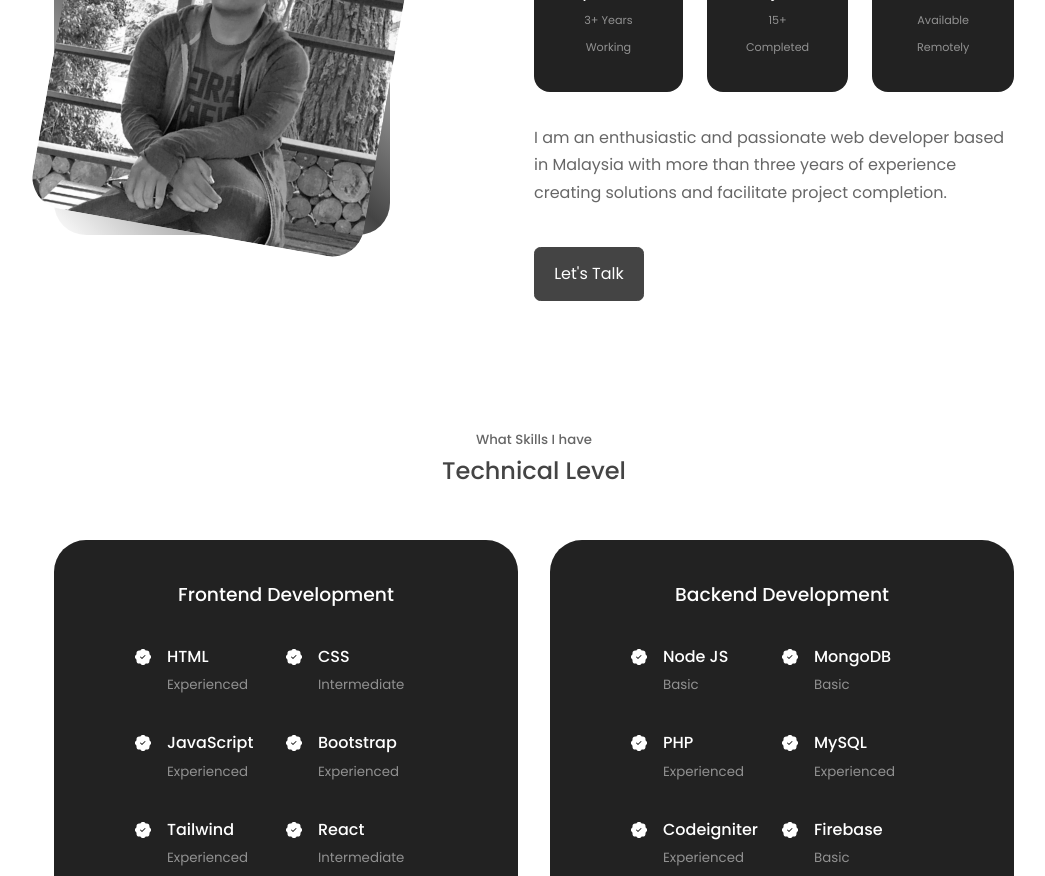
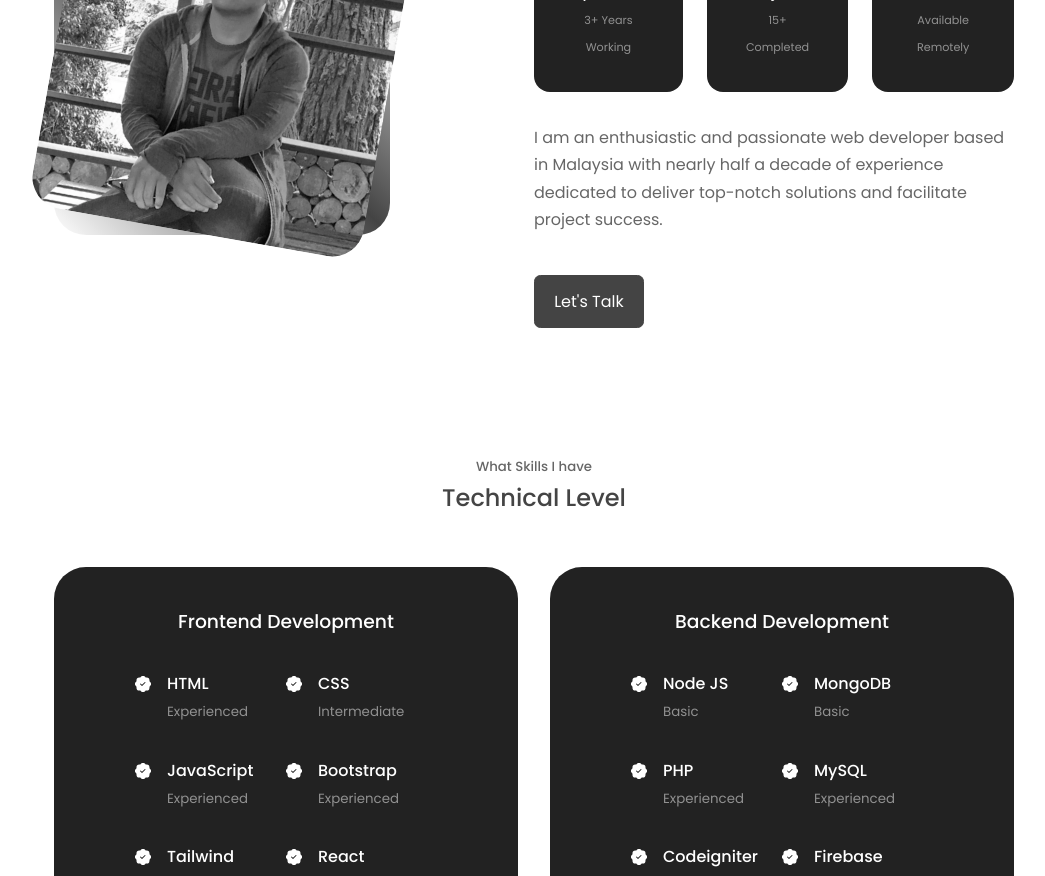
Before and after one commit to salimi-my/my-portfolio, a React (Create React App) app: page / in a window 1280 px wide. Shown: the part 1140-2016 px from the top of the page, without its empty margins (106-1151 px from the left). Built offline with nearby package versions, Linux system fonts and the light colour scheme.

Commit message:
Update about me text

```diff
--- a/src/components/about/About.jsx
+++ b/src/components/about/About.jsx
@@ -96,8 +96,8 @@ const About = () => {
 
           <p>
             I am an enthusiastic and passionate web developer based in Malaysia
-            with more than three years of experience creating solutions and
-            facilitate project completion.
+            with nearly half a decade of experience dedicated to deliver
+            top-notch solutions and facilitate project success.
           </p>
 
           <a href='#contact' className='btn btn-primary'>
```
